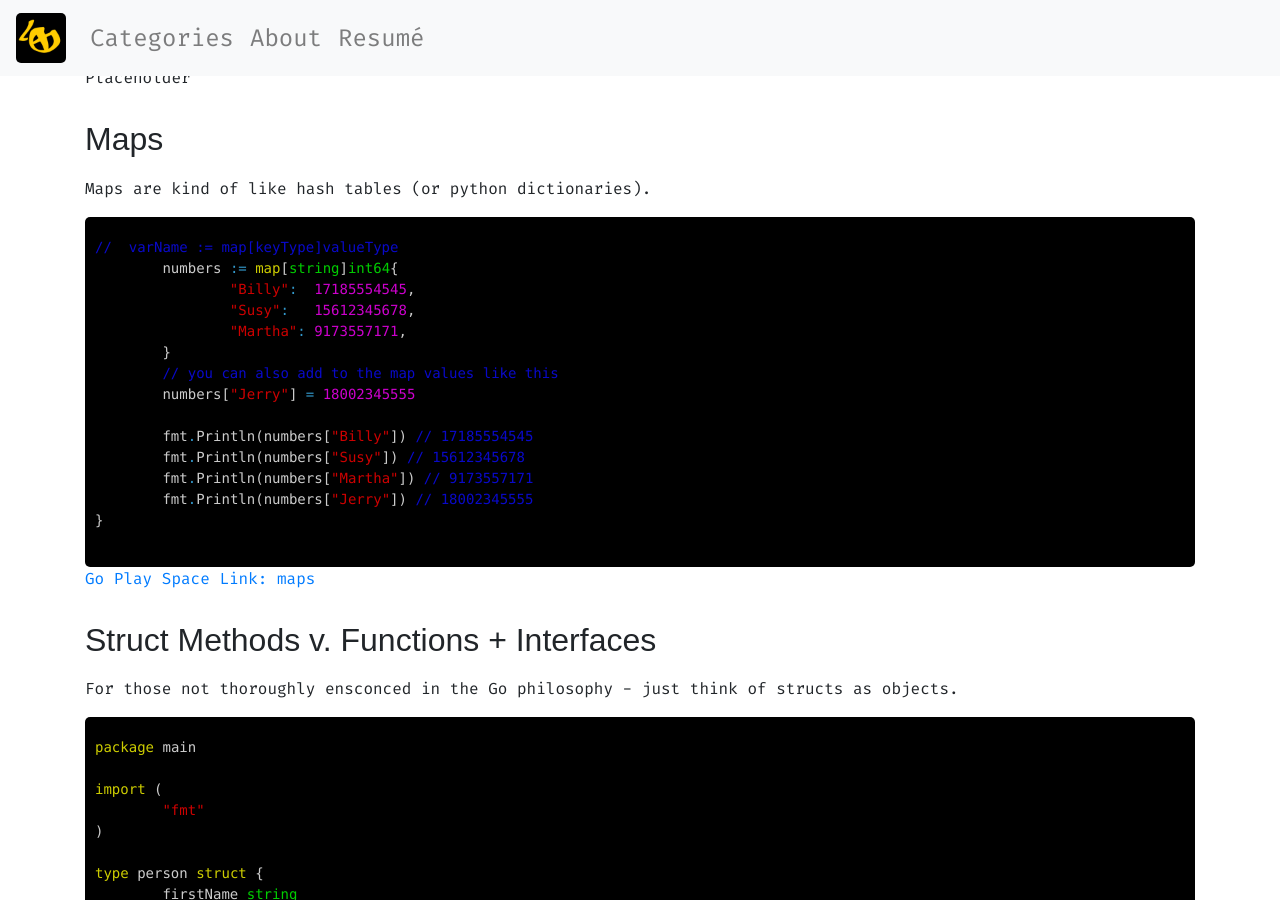
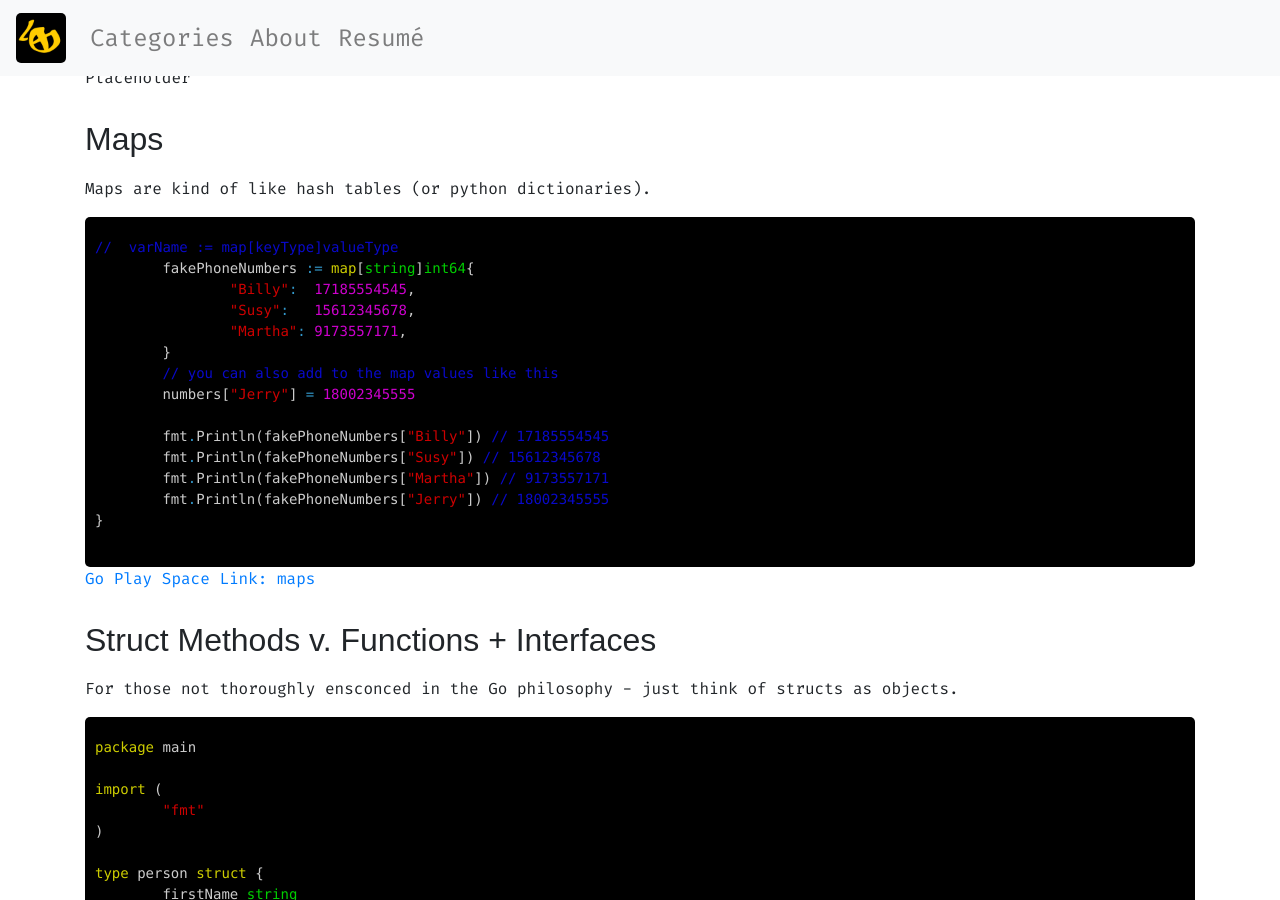
Before and after one commit to DewofyourYouth/DewofyourYouth.github.io, a Jekyll site: the page built from _posts/2020-1-16-go-lang-cheatsheat.md, in a window 1280 px wide and 900 px high, scrolled down 3997 px. Built offline with Jekyll 4.4.1, drawn with Linux system fonts in a browser that asks for light colours; nearby versions of some CDN libraries; some web fonts are replaced; comment, search, counter and statistics services are not loaded.

Commit message:
fakePhoneNumbers

````diff
--- a/_posts/2020-1-16-go-lang-cheatsheat.md
+++ b/_posts/2020-1-16-go-lang-cheatsheat.md
@@ -195,7 +195,7 @@ Maps are kind of like hash tables (or python dictionaries).
 
 ```go
 //  varName := map[keyType]valueType
-	numbers := map[string]int64{
+	fakePhoneNumbers := map[string]int64{
 		"Billy":  17185554545,
 		"Susy":   15612345678,
 		"Martha": 9173557171,
@@ -203,10 +203,10 @@ Maps are kind of like hash tables (or python dictionaries).
 	// you can also add to the map values like this
 	numbers["Jerry"] = 18002345555
 
-	fmt.Println(numbers["Billy"]) // 17185554545
-	fmt.Println(numbers["Susy"]) // 15612345678
-	fmt.Println(numbers["Martha"]) // 9173557171
-	fmt.Println(numbers["Jerry"]) // 18002345555
+	fmt.Println(fakePhoneNumbers["Billy"]) // 17185554545
+	fmt.Println(fakePhoneNumbers["Susy"]) // 15612345678
+	fmt.Println(fakePhoneNumbers["Martha"]) // 9173557171
+	fmt.Println(fakePhoneNumbers["Jerry"]) // 18002345555
 }
 ```
 
````
